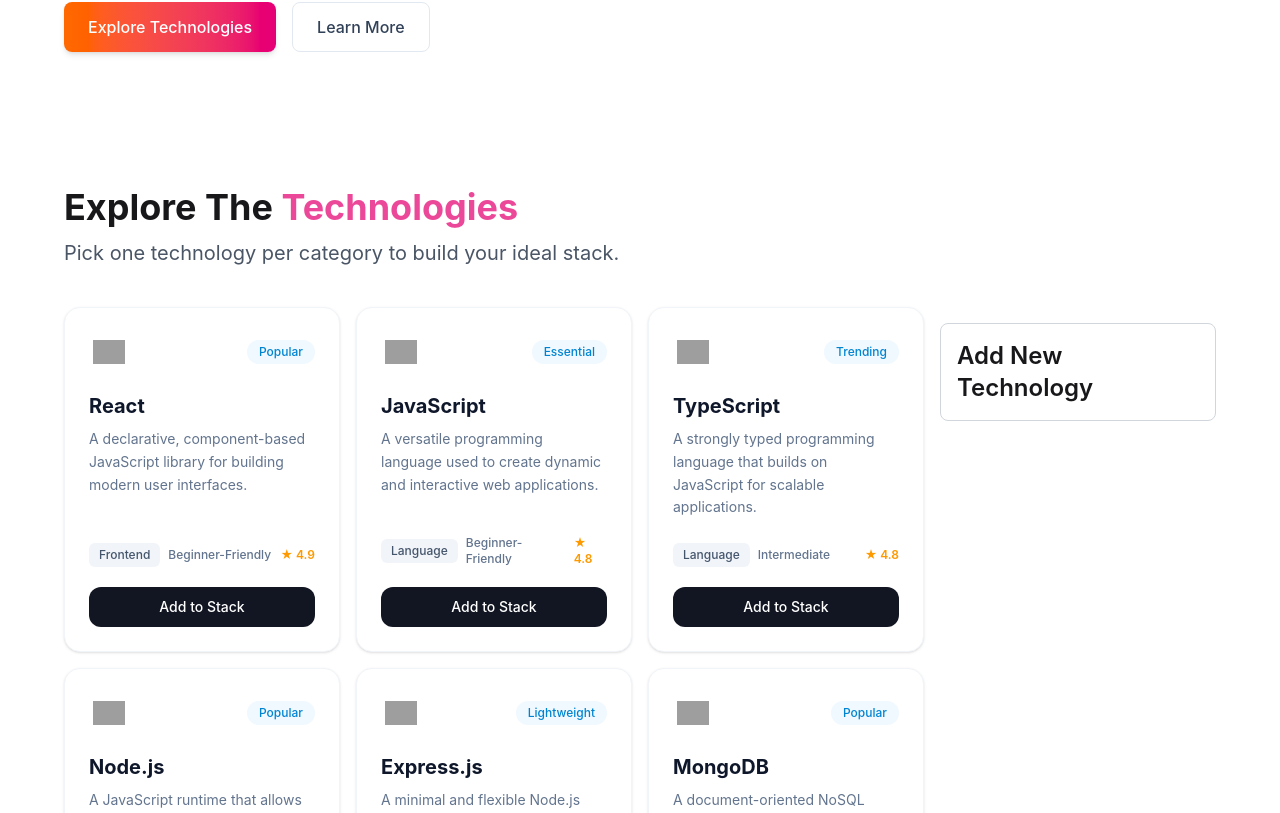
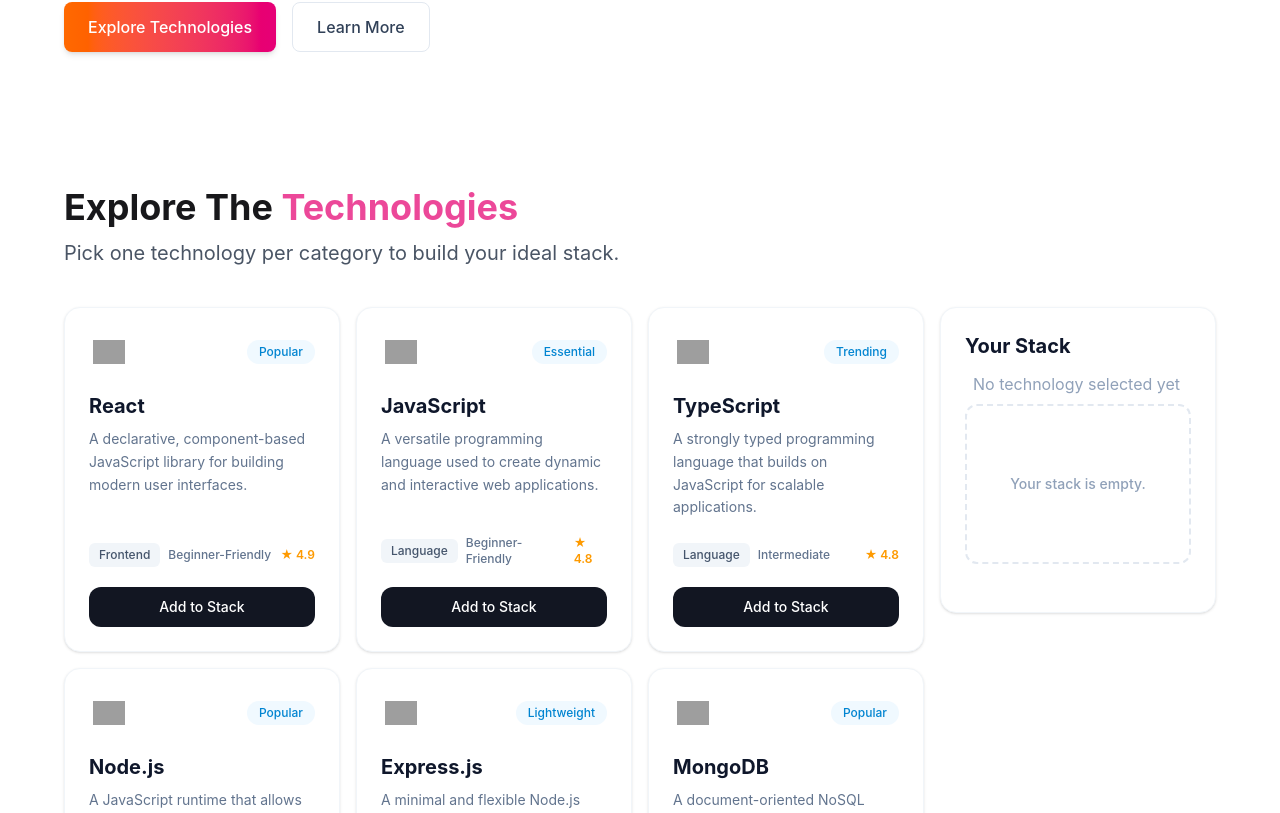
Before and after one commit to Md-Baayejid/Assignment-V, a React (Vite) app: page / in a window 1280 px wide. Shown: the part 517-1330 px from the top of the page. Built offline with nearby package versions, Linux system fonts and the light colour scheme; grey boxes are pictures that could not be loaded.

Commit message:
Card section Added

```diff
--- /dev/null
+++ b/src/Components/Technologies/AddedCard.tsx
@@ -0,0 +1,85 @@
+import type { Technology } from "../Types/technology";
+
+
+interface CardProps {
+
+    selectCard: Technology[];
+    setSelectCard: React.Dispatch<React.SetStateAction<Technology[]>>;
+}
+
+const AddedCard = ({ selectCard, setSelectCard }: CardProps) => {
+
+    const handleDelet = ( card : Technology ) =>{
+            const restCard = selectCard.filter((c) => c.name !== card.name);
+            setSelectCard(restCard);
+    }
+
+    if (selectCard.length === 0) {
+        return (
+            <div className="bg-white border border-slate-100 rounded-2xl p-6 shadow-sm w-full max-w-sm flex flex-col justify-between">
+                 <h3 className="text-xl font-bold text-slate-900 mb-1">Your Stack</h3>
+                 <p className="text-slate-400 m-[8px]">No technology selected yet</p>
+                <div className="border-2 border-dashed border-slate-200 rounded-xl p-8 text-center flex items-center justify-center min-h-[160px] mb-6">
+                <span className="text-slate-400 text-sm font-medium">Your stack is empty.</span>
+            </div>
+            </div>
+        )
+    }
+
+    return (
+        <div className="bg-white border border-slate-100 rounded-2xl p-6 shadow-sm w-full max-w-sm flex flex-col justify-between">
+            {/* Top Header Section */}
+            <div>
+                <h3 className="text-xl font-bold text-slate-900 mb-1">Your Stack</h3>
+                <p className="text-slate-400 text-xs mb-6">
+                    {selectCard.length}  Technologies Selected
+                </p>
+
+                {/* Dynamic List of Selected Cards / Empty State */}
+
+                <div className="flex flex-col gap-3 mb-6">
+                    {selectCard.map((tech) => (
+                        <div
+                            key={tech.id}
+                            className="flex items-center justify-between border border-slate-200 rounded-xl p-3 bg-white shadow-2xs "
+                        >
+                            {/* Left Side: Icon & Info */}
+                            <div className="flex items-center gap-3">
+                                <div className="w-9 h-9 flex items-center justify-center bg-slate-50 rounded-lg p-1">
+                                    <img src={tech.icon} alt={tech.name} className="w-6 h-6 object-contain" />
+                                </div>
+                                <div>
+                                    <h4 className="text-sm font-bold text-slate-900">{tech.name}</h4>
+                                    <span className="text-[11px] text-slate-400 font-medium">{tech.category}</span>
+                                </div>
+                            </div>
+
+                            {/* Right Side: Close / Remove Button */}
+                            <button
+                                className="text-slate-400 hover:text-red-500 p-1.5 rounded-lg hover:bg-slate-50 transition-colors cursor-pointer"
+                                onClick={() => handleDelet(tech)}
+                            >
+                                <svg xmlns="http://www.w3.org/2000/svg" className="h-4 w-4" fill="none" viewBox="0 0 24 24" stroke="currentColor">
+                                    <path strokeLinecap="round" strokeLinejoin="round" strokeWidth="2" d="M6 18L18 6M6 6l12 12" />
+                                </svg>
+                            </button>
+                        </div>
+                    ))}
+                </div>
+
+            </div>
+
+            {/* Bottom Remove All Button */}
+            {selectCard.length > 0 && (
+                <button
+
+                    className="w-full border border-red-200 hover:border-red-300 hover:bg-red-50 text-red-500 font-medium py-2.5 rounded-xl text-sm transition-all cursor-pointer"
+                >
+                    Remove All
+                </button>
+            )}
+        </div>
+    );
+};
+
+export default AddedCard;
--- a/src/Components/Technologies/Technologies.tsx
+++ b/src/Components/Technologies/Technologies.tsx
@@ -1,7 +1,8 @@
 
-import { use } from 'react';
+import { use, useState } from 'react';
 import type { Technology } from './../Types/technology'
 import TechnologyCard from './TechnologyCard';
+import AddedCard from './AddedCard';
 
 interface TechnologiesProps {
     technologiesPromise: Promise<Technology[]>
@@ -11,7 +12,7 @@
 
     const technologies = use(technologiesPromise);
 
-    console.log(technologies);
+    const [selectCard, setSelectCard] = useState<Technology[]>([]);
 
     return (
         <div className='container mx-auto px-6 md:px-16'>
@@ -26,15 +27,13 @@
 
                 {technologies.map((technology) => {
                     return (
-                        <TechnologyCard key={technology.id} technology={technology} />
+                        <TechnologyCard selectCard={selectCard} setSelectCard={setSelectCard} key={technology.id} technology={technology} />
                     );
                 })}
 
             </div>
             <div>
-                <div className='border border-gray-300 rounded-lg p-4 mt-4'>
-                            <h3 className='text-2xl font-semibold'>Add New Technology</h3>
-                        </div>
+                <AddedCard selectCard={selectCard} setSelectCard={setSelectCard} />
             </div>
         </div>
 
--- a/src/Components/Technologies/TechnologyCard.tsx
+++ b/src/Components/Technologies/TechnologyCard.tsx
@@ -2,12 +2,21 @@
 
 interface TechnologyCardProps {
     technology: Technology;
+    selectCard: Technology[];
+    setSelectCard: React.Dispatch<React.SetStateAction<Technology[]>>;
 }
 
 
-const TechnologyCard = ({ technology }: TechnologyCardProps) => {
+const TechnologyCard = ({ technology, selectCard, setSelectCard }: TechnologyCardProps) => {
+
+    const handleAddToStack = () => {
+        setSelectCard([...selectCard, technology]);
+    }
+
+
+
     return (
-        <div className="bg-white border border-slate-100 rounded-2xl p-6 shadow-sm flex flex-col justify-between max-w-sm w-full hover:shadow-md transition-all">
+        <div className="bg-white border border-slate-100 rounded-2xl p-6 shadow-sm flex flex-col justify-between max-w-sm w-full">
             {/* Top Section: Icon & Badge */}
             <div>
                 <div className="flex justify-between items-center mb-5">
@@ -48,7 +57,9 @@
                 </div>
 
                 {/* Add to Stack Button */}
-                <button className="w-full bg-[#121622] hover:bg-slate-800 text-white font-medium py-2.5 rounded-xl text-sm transition-all cursor-pointer">
+                <button className="w-full bg-[#121622] hover:bg-slate-800 text-white font-medium py-2.5 rounded-xl text-sm transition-all cursor-pointer"
+                    onClick={() => handleAddToStack()}
+                >
                     Add to Stack
                 </button>
             </div>
```
